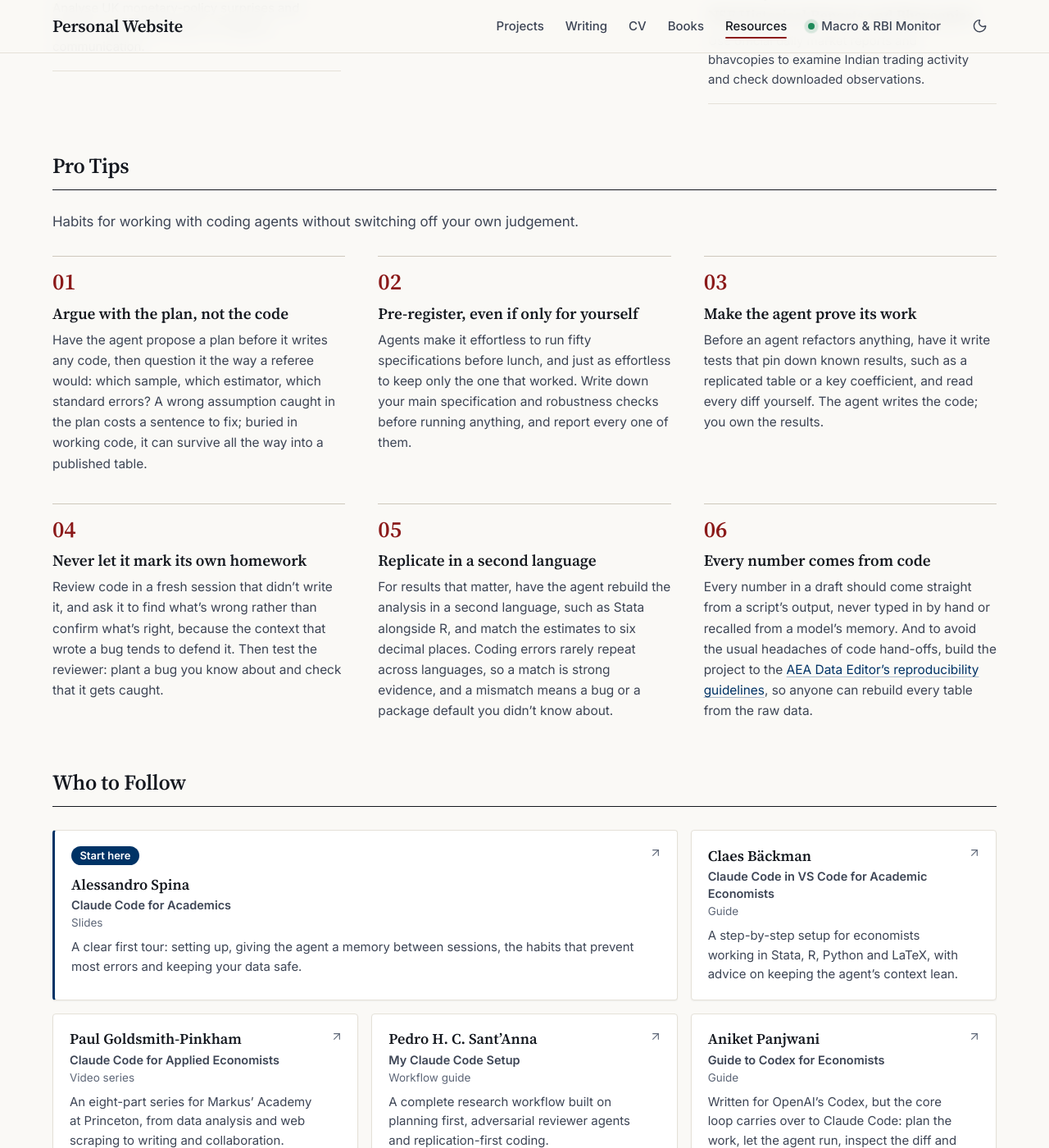
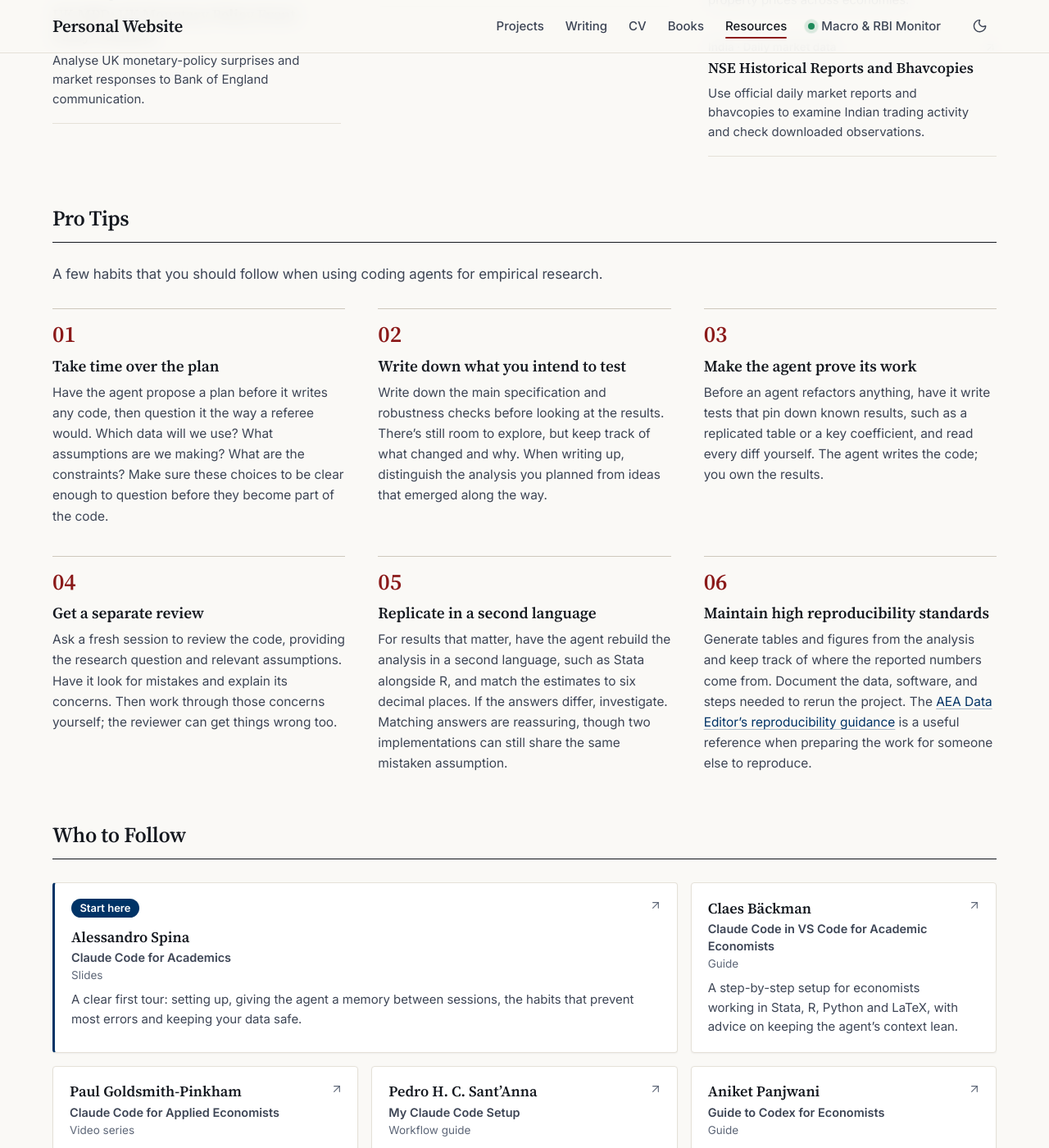
Before and after one commit to shreyasxi/shreyasxi.github.io, a Jekyll site: the page built from _pages/resources.md, in a window 1280 px wide and 1400 px high, scrolled down 1230 px. Shown: the whole window at 82% size. Built offline with Jekyll 4.4.1, drawn with Linux system fonts in a browser that asks for light colours; some of the changed text lies outside the part shown.

Commit message:
Revise resources on coding agents and empirical research

```diff
--- a/_pages/resources.md
+++ b/_pages/resources.md
@@ -8,7 +8,7 @@ last_reviewed_label: "Sep 2026"
 description: "Resources for economics and finance research: practical habits for coding agents, people to follow, and curated datasets for monetary policy, asset pricing and macroeconomics."
 ---
 
-Coding agents such as Claude Code can now write much of the code behind an empirical project. These are the habits I follow to keep the results trustworthy, the people I learn from, and the datasets I keep close for economics and finance research.
+Coding agents can now write much of the code behind an empirical project. It’s tempting to “vibe code”, but I firmly believe human judgement will remain instrumental to framing research questions, choosing appropriate methods, and interpreting the results. Here, you’ll find practical tips for working with coding agents, useful datasets, and people worth following to learn more about using these tools in economics research.
 
 <section class="resource-section" aria-labelledby="datasets">
   <h2 class="section-label" id="datasets">Datasets</h2>
@@ -99,31 +99,31 @@ Coding agents such as Claude Code can now write much of the code behind an empir
 
 <section class="resource-section" aria-labelledby="pro-tips">
   <h2 class="section-label" id="pro-tips">Pro Tips</h2>
-  <p class="resource-section__lede">Habits for working with coding agents without switching off your own judgement.</p>
+  <p class="resource-section__lede">A few habits that you should follow when using coding agents for empirical research.</p>
   <ol class="tips">
     <li class="tip">
-      <h3 class="tip__title">Argue with the plan, not the code</h3>
-      <p>Have the agent propose a plan before it writes any code, then question it the way a referee would: which sample, which estimator, which standard errors? A wrong assumption caught in the plan costs a sentence to fix; buried in working code, it can survive all the way into a published table.</p>
+      <h3 class="tip__title">Take time over the plan</h3>
+      <p>Have the agent propose a plan before it writes any code, then question it the way a referee would. Which data will we use? What assumptions are we making? What are the constraints? Make sure these choices to be clear enough to question before they become part of the code.</p>
     </li>
     <li class="tip">
-      <h3 class="tip__title">Pre-register, even if only for yourself</h3>
-      <p>Agents make it effortless to run fifty specifications before lunch, and just as effortless to keep only the one that worked. Write down your main specification and robustness checks before running anything, and report every one of them.</p>
+      <h3 class="tip__title">Write down what you intend to test</h3>
+      <p>Write down the main specification and robustness checks before looking at the results. There’s still room to explore, but keep track of what changed and why. When writing up, distinguish the analysis you planned from ideas that emerged along the way.</p>
     </li>
     <li class="tip">
       <h3 class="tip__title">Make the agent prove its work</h3>
       <p>Before an agent refactors anything, have it write tests that pin down known results, such as a replicated table or a key coefficient, and read every diff yourself. The agent writes the code; you own the results.</p>
     </li>
     <li class="tip">
-      <h3 class="tip__title">Never let it mark its own homework</h3>
-      <p>Review code in a fresh session that didn’t write it, and ask it to find what’s wrong rather than confirm what’s right, because the context that wrote a bug tends to defend it. Then test the reviewer: plant a bug you know about and check that it gets caught.</p>
+      <h3 class="tip__title">Get a separate review</h3>
+      <p>Ask a fresh session to review the code, providing the research question and relevant assumptions. Have it look for mistakes and explain its concerns. Then work through those concerns yourself; the reviewer can get things wrong too.</p>
     </li>
     <li class="tip">
       <h3 class="tip__title">Replicate in a second language</h3>
-      <p>For results that matter, have the agent rebuild the analysis in a second language, such as Stata alongside R, and match the estimates to six decimal places. Coding errors rarely repeat across languages, so a match is strong evidence, and a mismatch means a bug or a package default you didn’t know about.</p>
+      <p>For results that matter, have the agent rebuild the analysis in a second language, such as Stata alongside R, and match the estimates to six decimal places. If the answers differ, investigate. Matching answers are reassuring, though two implementations can still share the same mistaken assumption.</p>
     </li>
     <li class="tip">
-      <h3 class="tip__title">Every number comes from code</h3>
-      <p>Every number in a draft should come straight from a script’s output, never typed in by hand or recalled from a model’s memory. And to avoid the usual headaches of code hand-offs, build the project to the <a href="https://aeadataeditor.github.io/" target="_blank" rel="noopener noreferrer">AEA Data Editor’s reproducibility guidelines</a>, so anyone can rebuild every table from the raw data.</p>
+      <h3 class="tip__title">Maintain high reproducibility standards</h3>
+      <p>Generate tables and figures from the analysis and keep track of where the reported numbers come from. Document the data, software, and steps needed to rerun the project. The <a href="https://aeadataeditor.github.io/" target="_blank" rel="noopener noreferrer">AEA Data Editor’s reproducibility guidance</a> is a useful reference when preparing the work for someone else to reproduce.</p>
     </li>
   </ol>
 </section>
```
